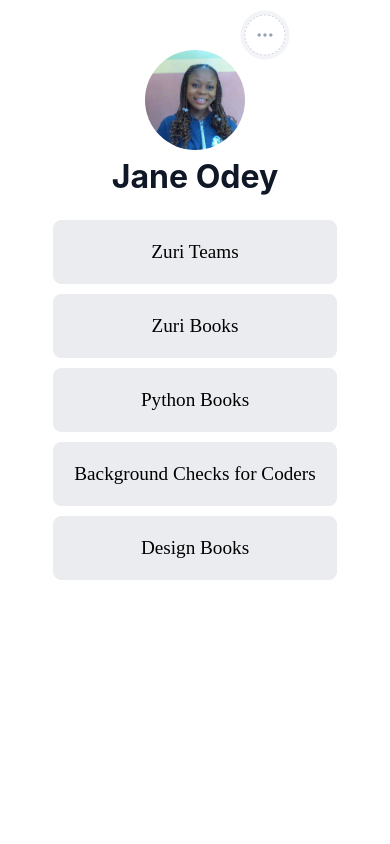
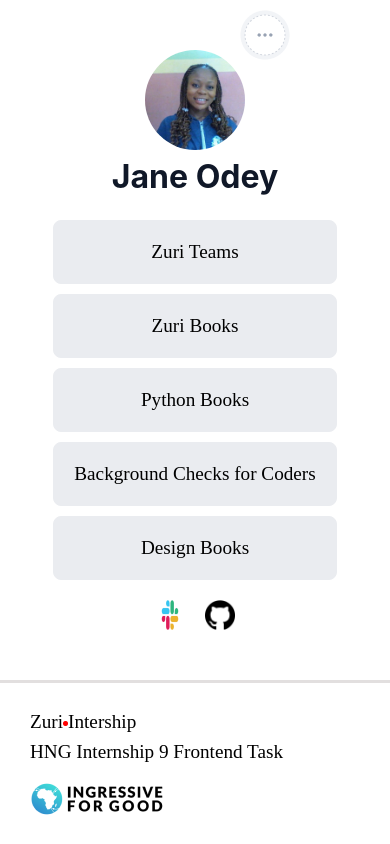
Before and after one commit to janeodey/task-one, a React (Create React App) app: page / in a window 390 px wide. Built offline with nearby package versions, Linux system fonts and the light colour scheme.

Commit message:
made changes to link pages

```diff
--- a/src/components/SocialFonts.js
+++ b/src/components/SocialFonts.js
@@ -1,9 +1,12 @@
 import React from "react"
+import slackimg from "../images/slack-1.jpg"
+import github_logo from "../images/github_logo.png"
 
 const SocialFonts = () =>{
     return(
         <section className="slack">
-        <i className="fa fa-slack"></i> <i className="fa fa-github"></i>
+        <img src={slackimg} width="50px"/><img src={github_logo} width="50px"/>
+
     </section>
     )
 }
--- a/src/index.css
+++ b/src/index.css
@@ -99,10 +99,14 @@
 /* ----- LINKS ----- */
 .slack{
     text-align: center;
-    margin-top: 10px;
+    margin-top: 20px;
+    display: flex;
+    flex-direction: row;
+    justify-content: center;
 }
-.fa-slack, .fa-github, .fa-share{
-    font-size: 25px;
+
+.slack img{
+    font-size: 30px;
     padding: 0 10px 0 10px;
 }
 
@@ -130,8 +134,19 @@
     ul{
         min-width: 0
     }
-    footer, .slack{
-        display: none;
+    footer{
+        flex-direction: column;
+        z-index: 1;
+        position: relative;
+        margin-top: 50px;
+
+    }
+    footer > div{
+        margin-top: 8px;
+        font-size: 1.2em;
+    }
+    .ingression_logo{
+        margin-top: -10px;
     }
     li{
         background: #EAECF0;
@@ -146,4 +161,11 @@
         height: 50px;
         padding-right: 150px;
     }
+
+    .bodyName{
+        min-height: 1000px;
+        max-width: 100%;
+        background-color: var(--LIGHTCOLOR);
+        flex-direction: column;
+    }
 }
```
Also changed, not shown: src/images/github_logo.png (added), src/images/slack-1.jpg (added).
